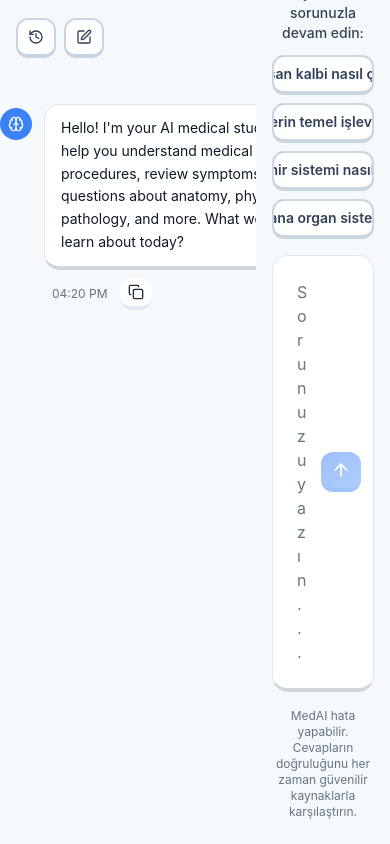
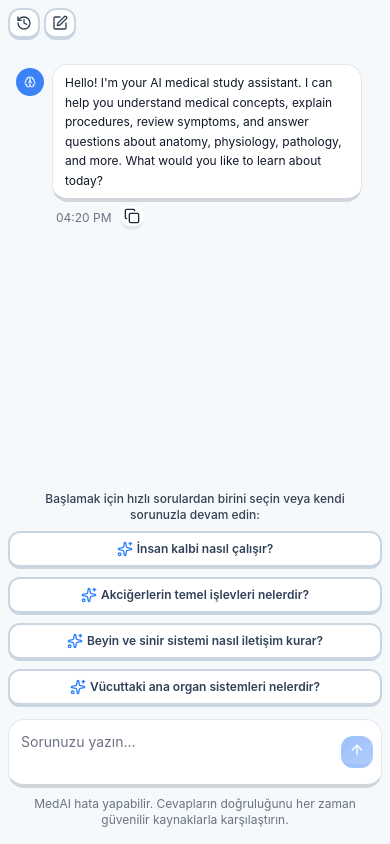
Before and after one commit to MedAIst-Studio/MedAIst-Frontend, a Next.js app: page /chat in a window 390 px wide. Built offline with nearby package versions, Linux system fonts and the light colour scheme.

Commit message:
refactor: improve UI consistency and responsiveness in chat components

```diff
--- a/src/features/chat/components/Chat.tsx
+++ b/src/features/chat/components/Chat.tsx
@@ -43,23 +43,24 @@ export const Chat = () => {
       />
 
       {/* Messages Container */}
-      <div className="flex-1 overflow-y-auto pb-24">
-        <MaxWidthWrapper className="py-10 !max-w-4xl">
+      <div className="flex-1 overflow-y-auto pb-20 sm:pb-24">
+        <MaxWidthWrapper className="py-4 px-4 sm:py-6 md:py-10 !max-w-4xl">
+          <div className="space-y-4 sm:space-y-6">
             {messages.map((message) => (
               <ChatMessage key={message.id} message={message} onCopyMessage={copyMessage} />
             ))}
 
             {/* Loading Message */}
             {isLoading && (
-            <div className="flex gap-3 justify-start">
-              <div className="w-8 h-8 bg-primary rounded-full flex items-center justify-center flex-shrink-0 mt-1">
-                <Brain className="w-4 h-4 text-white" />
+              <div className="flex gap-2 sm:gap-3 justify-start">
+                <div className="w-7 h-7 sm:w-8 sm:h-8 bg-primary rounded-full flex items-center justify-center flex-shrink-0 mt-1">
+                  <Brain className="w-3 h-3 sm:w-4 sm:h-4 text-white" />
                 </div>
-              <div className="max-w-3xl">
-                <div className="rounded-2xl px-4 py-3 bg-card border-2 border-b-4 border-b-gray-300">
+                <div className="max-w-[calc(100%-3rem)] sm:max-w-3xl">
+                  <div className="rounded-2xl px-3 py-2 sm:px-4 sm:py-3 bg-card border-2 border-b-4 border-b-gray-300">
                     <div className="flex items-center gap-2 text-gray-600">
-                    <Loader2 className="w-4 h-4 animate-spin" />
-                    <span className="text-sm">MedAI düşünüyor...</span>
+                      <Loader2 className="w-3 h-3 sm:w-4 sm:h-4 animate-spin" />
+                      <span className="text-xs sm:text-sm">MedAI düşünüyor...</span>
                     </div>
                   </div>
                 </div>
@@ -67,6 +68,7 @@ export const Chat = () => {
             )}
 
             <div ref={messagesEndRef} />
+          </div>
         </MaxWidthWrapper>
       </div>
 
--- a/src/features/chat/components/ChatHeader.tsx
+++ b/src/features/chat/components/ChatHeader.tsx
@@ -34,19 +34,26 @@ export const ChatHeader = ({
   onClearChat,
 }: ChatHeaderProps) => {
   return (
-    <div className="py-3 px-4 flex-shrink-0 z-10 w-full sticky top-1.5">
+    <div className="py-2 sm:py-3 px-2 sm:px-4 flex-shrink-0 z-10 w-full ">
       <div className="flex items-center justify-between">
-        <div className="flex items-center space-x-2">
+        <div className="flex items-center space-x-1 sm:space-x-2">
           <Dialog open={isHistoryOpen} onOpenChange={setIsHistoryOpen}>
             <DialogTrigger asChild>
-              <Button size="icon" title="Chat history" variant="outline">
-                <History className="w-4 h-4" />
+              <Button
+                className="h-8 w-8 sm:h-10 sm:w-10"
+                size="icon"
+                title="Chat history"
+                variant="outline"
+              >
+                <History className="w-3 h-3 sm:w-4 sm:h-4" />
               </Button>
             </DialogTrigger>
-            <DialogContent className="max-w-2xl">
+            <DialogContent className="max-w-[95vw] sm:max-w-2xl max-h-[80vh] overflow-y-auto">
               <DialogHeader>
-                <DialogTitle>Sohbet Geçmişi</DialogTitle>
-                <DialogDescription>Önceki konuşmalarınıza erişin</DialogDescription>
+                <DialogTitle className="text-base sm:text-lg">Sohbet Geçmişi</DialogTitle>
+                <DialogDescription className="text-sm">
+                  Önceki konuşmalarınıza erişin
+                </DialogDescription>
               </DialogHeader>
               <ChatHistory
                 savedChats={savedChats}
@@ -56,8 +63,14 @@ export const ChatHeader = ({
               />
             </DialogContent>
           </Dialog>
-          <Button size="icon" title="Clear chat" variant="outline" onClick={onClearChat}>
-            <Edit className="w-4 h-4" />
+          <Button
+            className="h-8 w-8 sm:h-10 sm:w-10"
+            size="icon"
+            title="Clear chat"
+            variant="outline"
+            onClick={onClearChat}
+          >
+            <Edit className="w-3 h-3 sm:w-4 sm:h-4" />
           </Button>
         </div>
       </div>
--- a/src/features/chat/components/ChatInput.tsx
+++ b/src/features/chat/components/ChatInput.tsx
@@ -40,24 +40,29 @@ export const ChatInput = ({
   return (
     <div
       className={cn(
-        "flex-shrink-0 px-4 fixed bg-background bottom-0 right-0",
-        open ? "left-[16rem]" : "left-[3rem]",
+        "flex-shrink-0 px-2 sm:px-4 fixed bg-background bottom-0 right-0",
+        isMobile ? "left-0" : open ? "left-[16rem]" : "left-[3rem]",
       )}
     >
-      <MaxWidthWrapper className="pb-6 !max-w-4xl">
+      <MaxWidthWrapper className="pb-4 sm:pb-6 !max-w-4xl">
         {/* Quick Questions */}
         {showQuickQuestions && (
-          <div className="mb-4 space-y-4">
+          <div className="mb-3 sm:mb-4 space-y-3 sm:space-y-4">
             <div className="text-center">
-              <h3 className="text-sm font-medium text-gray-700 mb-3">
+              <h3 className="text-xs sm:text-sm font-medium text-gray-700 mb-2 sm:mb-3 px-2">
                 Başlamak için hızlı sorulardan birini seçin veya kendi sorunuzla devam edin:
               </h3>
               <div className="grid grid-cols-1 md:grid-cols-2 gap-2 max-w-2xl mx-auto">
                 {quickQuestions.map((question, index) => (
-                  <Button key={index} variant="outline" onClick={() => setInputMessage(question)}>
-                    <div className="flex items-center gap-2">
-                      <Sparkles className="w-4 h-4 text-blue-500 flex-shrink-0" />
-                      <span>{question}</span>
+                  <Button
+                    key={index}
+                    className="text-xs sm:text-sm h-auto p-2 sm:p-3"
+                    variant="outline"
+                    onClick={() => setInputMessage(question)}
+                  >
+                    <div className="flex items-center gap-1 sm:gap-2">
+                      <Sparkles className="w-3 h-3 sm:w-4 sm:h-4 text-blue-500 flex-shrink-0" />
+                      <span className="text-left">{question}</span>
                     </div>
                   </Button>
                 ))}
@@ -67,10 +72,10 @@ export const ChatInput = ({
         )}
 
         {/* Input Area */}
-        <div className="relative flex items-center border border-b-4 border-b-gray-300 rounded-xl pr-4 bg-white hover:shadow-sm transition-all duration-200">
+        <div className="relative flex items-center border border-b-4 border-b-gray-300 rounded-xl pr-2 sm:pr-4 bg-white hover:shadow-sm transition-all duration-200">
           <Textarea
             ref={textareaRef}
-            className="resize-none focus-visible:ring-none border p-6 shadow-none hover:shadow-none hover:border-none focus:shadow-none focus:border-none hover:translate-none focus:translate-none border-none"
+            className="resize-none focus-visible:ring-none border p-3 sm:p-6 text-sm shadow-none hover:shadow-none hover:border-none focus:shadow-none focus:border-none hover:translate-none focus:translate-none border-none"
             disabled={isLoading}
             placeholder={
               isMobile
@@ -82,16 +87,16 @@ export const ChatInput = ({
             onKeyDown={handleKeyPress}
           />
           <Button
-            className="rounded-lg"
+            className="rounded-lg h-8 w-8 sm:h-10 sm:w-10"
             disabled={!inputMessage.trim() || isLoading}
             size="icon"
             onClick={onSendMessage}
           >
-            <ArrowUp className="!w-5 !h-5" />
+            <ArrowUp className="!w-4 !h-4 sm:!w-5 sm:!h-5" />
           </Button>
         </div>
 
-        <div className="text-xs text-gray-500 mt-4 text-center">
+        <div className="text-xs text-gray-500 mt-2 sm:mt-4 text-center px-2">
           MedAI hata yapabilir. Cevapların doğruluğunu her zaman güvenilir kaynaklarla
           karşılaştırın.
         </div>
--- a/src/features/chat/components/ChatMessage.tsx
+++ b/src/features/chat/components/ChatMessage.tsx
@@ -11,42 +11,49 @@ interface ChatMessageProps {
 
 export const ChatMessage = ({message, onCopyMessage}: ChatMessageProps) => {
   return (
-    <div className={`flex gap-3 ${message.role === "user" ? "justify-end" : "justify-start"}`}>
+    <div
+      className={`flex gap-2 sm:gap-3 ${message.role === "user" ? "justify-end" : "justify-start"}`}
+    >
       {message.role === "assistant" && (
-        <div className="w-8 h-8 bg-primary rounded-full flex items-center justify-center flex-shrink-0 mt-1">
-          <Brain className="w-4 h-4 text-white" />
+        <div className="w-7 h-7 sm:w-8 sm:h-8 bg-primary rounded-full flex items-center justify-center flex-shrink-0 mt-1">
+          <Brain className="w-3 h-3 sm:w-4 sm:h-4 text-white" />
         </div>
       )}
 
-      <div className={`max-w-3xl ${message.role === "user" ? "order-1" : ""}`}>
+      <div
+        className={`max-w-[calc(100%-3rem)] sm:max-w-3xl ${message.role === "user" ? "order-1" : ""}`}
+      >
         <div
-          className={`rounded-2xl px-4 py-3 ${
+          className={`rounded-2xl px-3 py-2 sm:px-4 sm:py-3 ${
             message.role === "user"
               ? "border-b-4 border-primary/30 bg-gradient-to-br from-primary via-primary/90 to-primary/80 text-primary-foreground"
               : "bg-white border border-b-4 border-b-gray-300 text-gray-900"
           }`}
         >
-          <div className="whitespace-pre-wrap text-sm leading-relaxed">{message.content}</div>
+          <div className="whitespace-pre-wrap text-xs sm:text-sm leading-relaxed">
+            {message.content}
+          </div>
         </div>
 
         {/* Message Actions */}
         <div
-          className={`flex items-center gap-1 mt-2 text-xs text-gray-500 ${
-            message.role === "user" ? "justify-end mr-2" : "justify-start ml-2"
+          className={`flex items-center gap-1 mt-1 sm:mt-2 text-xs text-gray-500 ${
+            message.role === "user" ? "justify-end mr-1 sm:mr-2" : "justify-start ml-1 sm:ml-2"
           }`}
         >
-          <span>
+          <span className="text-xs">
             {message.timestamp.toLocaleTimeString([], {hour: "2-digit", minute: "2-digit"})}
           </span>
 
           {message.role === "assistant" && (
-            <div className="flex items-center gap-1 ml-2">
+            <div className="flex items-center gap-1 ml-1 sm:ml-2">
               <Button
+                className="h-6 w-6 sm:h-7 sm:w-7"
                 size="icon-sm"
                 variant="secondary"
                 onClick={() => onCopyMessage(message.content)}
               >
-                <Copy />
+                <Copy className="w-3 h-3 sm:w-4 sm:h-4" />
               </Button>
             </div>
           )}
```
Lines whose indentation alone changed are shown as unchanged.
